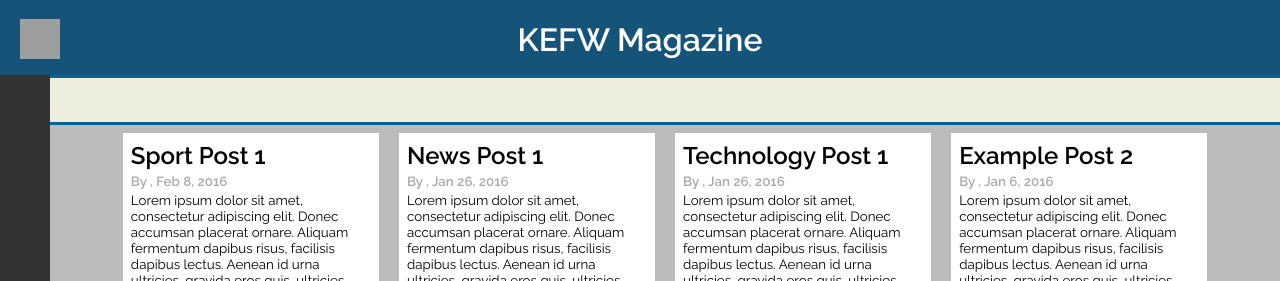
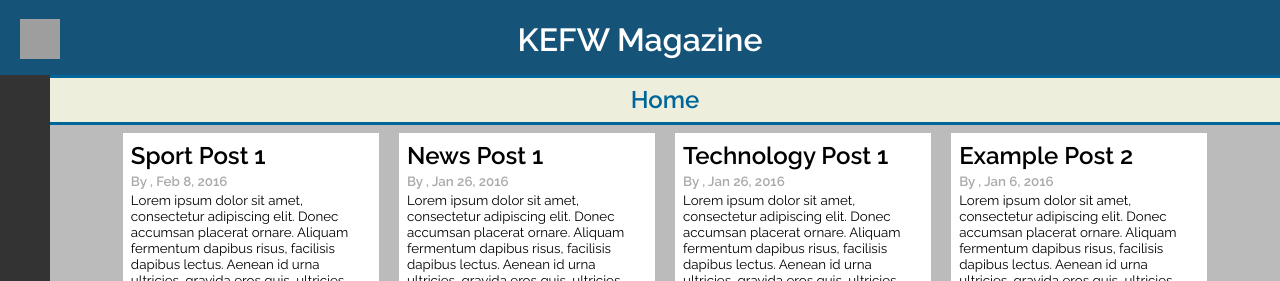
Before and after one commit to Kefwmag/kefwmag.github.io, a Jekyll site: the page built from dindex.html, in a window 1280 px wide and 900 px high. Shown: the top 281 px of the window. Built offline with Jekyll 4.4.1, drawn with Linux system fonts in a browser that asks for light colours; nearby versions of some CDN libraries; grey boxes are pictures that could not be loaded.

Commit message:
Update dindex.html

```diff
--- a/dindex.html
+++ b/dindex.html
@@ -1,5 +1,7 @@
 ---
 layout: deep
+useTitle: true
+title: Home
 ---
 
 <div>
```
